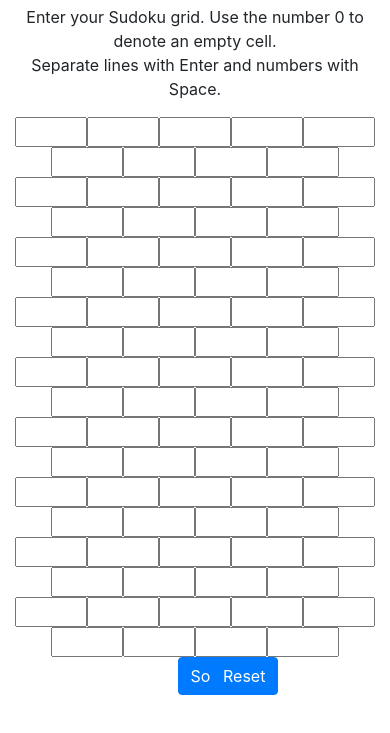
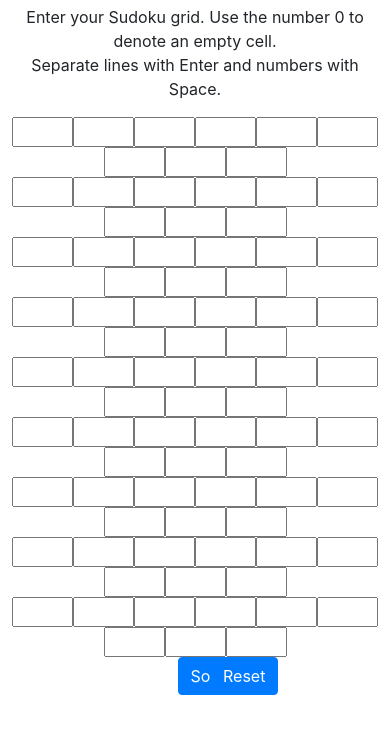
Before and after one commit to jwwitherspoon/sudoku-solver, a plain HTML site: page index.html in a window 390 px wide. Shown: the part 51-784 px from the top of the page. Drawn offline with nearby package versions, Linux system fonts and the light colour scheme.

Commit message:
Update index.html
Change textbox size to suit mobile better

```diff
--- a/index.html
+++ b/index.html
@@ -23,103 +23,103 @@
 				</div>
 			</div>
 			<div class="row justify-content-center">
-				<input type="text" id="0-0" class="text-center" size="2" maxlength="1">
-				<input type="text" id="0-1" class="text-center" size="2" maxlength="1">
-				<input type="text" id="0-2" class="text-center" size="2" maxlength="1">
-				<input type="text" id="0-3" class="text-center" size="2" maxlength="1">
-				<input type="text" id="0-4" class="text-center" size="2" maxlength="1">
-				<input type="text" id="0-5" class="text-center" size="2" maxlength="1">
-				<input type="text" id="0-6" class="text-center" size="2" maxlength="1">
-				<input type="text" id="0-7" class="text-center" size="2" maxlength="1">
-				<input type="text" id="0-8" class="text-center" size="2" maxlength="1">
+				<input type="text" id="0-0" class="text-center" size="1" maxlength="1">
+				<input type="text" id="0-1" class="text-center" size="1" maxlength="1">
+				<input type="text" id="0-2" class="text-center" size="1" maxlength="1">
+				<input type="text" id="0-3" class="text-center" size="1" maxlength="1">
+				<input type="text" id="0-4" class="text-center" size="1" maxlength="1">
+				<input type="text" id="0-5" class="text-center" size="1" maxlength="1">
+				<input type="text" id="0-6" class="text-center" size="1" maxlength="1">
+				<input type="text" id="0-7" class="text-center" size="1" maxlength="1">
+				<input type="text" id="0-8" class="text-center" size="1" maxlength="1">
 			</div>
 			<div class="row justify-content-center">
-				<input type="text" id="1-0" class="text-center" size="2" maxlength="1">
-				<input type="text" id="1-1" class="text-center" size="2" maxlength="1">
-				<input type="text" id="1-2" class="text-center" size="2" maxlength="1">
-				<input type="text" id="1-3" class="text-center" size="2" maxlength="1">
-				<input type="text" id="1-4" class="text-center" size="2" maxlength="1">
-				<input type="text" id="1-5" class="text-center" size="2" maxlength="1">
-				<input type="text" id="1-6" class="text-center" size="2" maxlength="1">
-				<input type="text" id="1-7" class="text-center" size="2" maxlength="1">
-				<input type="text" id="1-8" class="text-center" size="2" maxlength="1">
+				<input type="text" id="1-0" class="text-center" size="1" maxlength="1">
+				<input type="text" id="1-1" class="text-center" size="1" maxlength="1">
+				<input type="text" id="1-2" class="text-center" size="1" maxlength="1">
+				<input type="text" id="1-3" class="text-center" size="1" maxlength="1">
+				<input type="text" id="1-4" class="text-center" size="1" maxlength="1">
+				<input type="text" id="1-5" class="text-center" size="1" maxlength="1">
+				<input type="text" id="1-6" class="text-center" size="1" maxlength="1">
+				<input type="text" id="1-7" class="text-center" size="1" maxlength="1">
+				<input type="text" id="1-8" class="text-center" size="1" maxlength="1">
 			</div>
 			<div class="row justify-content-center">
-				<input type="text" id="2-0" class="text-center" size="2" maxlength="1">
-				<input type="text" id="2-1" class="text-center" size="2" maxlength="1">
-				<input type="text" id="2-2" class="text-center" size="2" maxlength="1">
-				<input type="text" id="2-3" class="text-center" size="2" maxlength="1">
-				<input type="text" id="2-4" class="text-center" size="2" maxlength="1">
-				<input type="text" id="2-5" class="text-center" size="2" maxlength="1">
-				<input type="text" id="2-6" class="text-center" size="2" maxlength="1">
-				<input type="text" id="2-7" class="text-center" size="2" maxlength="1">
-				<input type="text" id="2-8" class="text-center" size="2" maxlength="1">
+				<input type="text" id="2-0" class="text-center" size="1" maxlength="1">
+				<input type="text" id="2-1" class="text-center" size="1" maxlength="1">
+				<input type="text" id="2-2" class="text-center" size="1" maxlength="1">
+				<input type="text" id="2-3" class="text-center" size="1" maxlength="1">
+				<input type="text" id="2-4" class="text-center" size="1" maxlength="1">
+				<input type="text" id="2-5" class="text-center" size="1" maxlength="1">
+				<input type="text" id="2-6" class="text-center" size="1" maxlength="1">
+				<input type="text" id="2-7" class="text-center" size="1" maxlength="1">
+				<input type="text" id="2-8" class="text-center" size="1" maxlength="1">
 			</div>
 			<div class="row justify-content-center">
-				<input type="text" id="3-0" class="text-center" size="2" maxlength="1">
-				<input type="text" id="3-1" class="text-center" size="2" maxlength="1">
-				<input type="text" id="3-2" class="text-center" size="2" maxlength="1">
-				<input type="text" id="3-3" class="text-center" size="2" maxlength="1">
-				<input type="text" id="3-4" class="text-center" size="2" maxlength="1">
-				<input type="text" id="3-5" class="text-center" size="2" maxlength="1">
-				<input type="text" id="3-6" class="text-center" size="2" maxlength="1">
-				<input type="text" id="3-7" class="text-center" size="2" maxlength="1">
-				<input type="text" id="3-8" class="text-center" size="2" maxlength="1">
+				<input type="text" id="3-0" class="text-center" size="1" maxlength="1">
+				<input type="text" id="3-1" class="text-center" size="1" maxlength="1">
+				<input type="text" id="3-2" class="text-center" size="1" maxlength="1">
+				<input type="text" id="3-3" class="text-center" size="1" maxlength="1">
+				<input type="text" id="3-4" class="text-center" size="1" maxlength="1">
+				<input type="text" id="3-5" class="text-center" size="1" maxlength="1">
+				<input type="text" id="3-6" class="text-center" size="1" maxlength="1">
+				<input type="text" id="3-7" class="text-center" size="1" maxlength="1">
+				<input type="text" id="3-8" class="text-center" size="1" maxlength="1">
 			</div>
 			<div class="row justify-content-center">
-				<input type="text" id="4-0" class="text-center" size="2" maxlength="1">
-				<input type="text" id="4-1" class="text-center" size="2" maxlength="1">
-				<input type="text" id="4-2" class="text-center" size="2" maxlength="1">
-				<input type="text" id="4-3" class="text-center" size="2" maxlength="1">
-				<input type="text" id="4-4" class="text-center" size="2" maxlength="1">
-				<input type="text" id="4-5" class="text-center" size="2" maxlength="1">
-				<input type="text" id="4-6" class="text-center" size="2" maxlength="1">
-				<input type="text" id="4-7" class="text-center" size="2" maxlength="1">
-				<input type="text" id="4-8" class="text-center" size="2" maxlength="1">
+				<input type="text" id="4-0" class="text-center" size="1" maxlength="1">
+				<input type="text" id="4-1" class="text-center" size="1" maxlength="1">
+				<input type="text" id="4-2" class="text-center" size="1" maxlength="1">
+				<input type="text" id="4-3" class="text-center" size="1" maxlength="1">
+				<input type="text" id="4-4" class="text-center" size="1" maxlength="1">
+				<input type="text" id="4-5" class="text-center" size="1" maxlength="1">
+				<input type="text" id="4-6" class="text-center" size="1" maxlength="1">
+				<input type="text" id="4-7" class="text-center" size="1" maxlength="1">
+				<input type="text" id="4-8" class="text-center" size="1" maxlength="1">
 			</div>
 			<div class="row justify-content-center">
-				<input type="text" id="5-0" class="text-center" size="2" maxlength="1">
-				<input type="text" id="5-1" class="text-center" size="2" maxlength="1">
-				<input type="text" id="5-2" class="text-center" size="2" maxlength="1">
-				<input type="text" id="5-3" class="text-center" size="2" maxlength="1">
-				<input type="text" id="5-4" class="text-center" size="2" maxlength="1">
-				<input type="text" id="5-5" class="text-center" size="2" maxlength="1">
-				<input type="text" id="5-6" class="text-center" size="2" maxlength="1">
-				<input type="text" id="5-7" class="text-center" size="2" maxlength="1">
-				<input type="text" id="5-8" class="text-center" size="2" maxlength="1">
+				<input type="text" id="5-0" class="text-center" size="1" maxlength="1">
+				<input type="text" id="5-1" class="text-center" size="1" maxlength="1">
+				<input type="text" id="5-2" class="text-center" size="1" maxlength="1">
+				<input type="text" id="5-3" class="text-center" size="1" maxlength="1">
+				<input type="text" id="5-4" class="text-center" size="1" maxlength="1">
+				<input type="text" id="5-5" class="text-center" size="1" maxlength="1">
+				<input type="text" id="5-6" class="text-center" size="1" maxlength="1">
+				<input type="text" id="5-7" class="text-center" size="1" maxlength="1">
+				<input type="text" id="5-8" class="text-center" size="1" maxlength="1">
 			</div>
 			<div class="row justify-content-center">
-				<input type="text" id="6-0" class="text-center" size="2" maxlength="1">
-				<input type="text" id="6-1" class="text-center" size="2" maxlength="1">
-				<input type="text" id="6-2" class="text-center" size="2" maxlength="1">
-				<input type="text" id="6-3" class="text-center" size="2" maxlength="1">
-				<input type="text" id="6-4" class="text-center" size="2" maxlength="1">
-				<input type="text" id="6-5" class="text-center" size="2" maxlength="1">
-				<input type="text" id="6-6" class="text-center" size="2" maxlength="1">
-				<input type="text" id="6-7" class="text-center" size="2" maxlength="1">
-				<input type="text" id="6-8" class="text-center" size="2" maxlength="1">
+				<input type="text" id="6-0" class="text-center" size="1" maxlength="1">
+				<input type="text" id="6-1" class="text-center" size="1" maxlength="1">
+				<input type="text" id="6-2" class="text-center" size="1" maxlength="1">
+				<input type="text" id="6-3" class="text-center" size="1" maxlength="1">
+				<input type="text" id="6-4" class="text-center" size="1" maxlength="1">
+				<input type="text" id="6-5" class="text-center" size="1" maxlength="1">
+				<input type="text" id="6-6" class="text-center" size="1" maxlength="1">
+				<input type="text" id="6-7" class="text-center" size="1" maxlength="1">
+				<input type="text" id="6-8" class="text-center" size="1" maxlength="1">
 			</div>
 			<div class="row justify-content-center">
-				<input type="text" id="7-0" class="text-center" size="2" maxlength="1">
-				<input type="text" id="7-1" class="text-center" size="2" maxlength="1">
-				<input type="text" id="7-2" class="text-center" size="2" maxlength="1">
-				<input type="text" id="7-3" class="text-center" size="2" maxlength="1">
-				<input type="text" id="7-4" class="text-center" size="2" maxlength="1">
-				<input type="text" id="7-5" class="text-center" size="2" maxlength="1">
-				<input type="text" id="7-6" class="text-center" size="2" maxlength="1">
-				<input type="text" id="7-7" class="text-center" size="2" maxlength="1">
-				<input type="text" id="7-8" class="text-center" size="2" maxlength="1">
+				<input type="text" id="7-0" class="text-center" size="1" maxlength="1">
+				<input type="text" id="7-1" class="text-center" size="1" maxlength="1">
+				<input type="text" id="7-2" class="text-center" size="1" maxlength="1">
+				<input type="text" id="7-3" class="text-center" size="1" maxlength="1">
+				<input type="text" id="7-4" class="text-center" size="1" maxlength="1">
+				<input type="text" id="7-5" class="text-center" size="1" maxlength="1">
+				<input type="text" id="7-6" class="text-center" size="1" maxlength="1">
+				<input type="text" id="7-7" class="text-center" size="1" maxlength="1">
+				<input type="text" id="7-8" class="text-center" size="1" maxlength="1">
 			</div>
 			<div class="row justify-content-center">
-				<input type="text" id="8-0" class="text-center" size="2" maxlength="1">
-				<input type="text" id="8-1" class="text-center" size="2" maxlength="1">
-				<input type="text" id="8-2" class="text-center" size="2" maxlength="1">
-				<input type="text" id="8-3" class="text-center" size="2" maxlength="1">
-				<input type="text" id="8-4" class="text-center" size="2" maxlength="1">
-				<input type="text" id="8-5" class="text-center" size="2" maxlength="1">
-				<input type="text" id="8-6" class="text-center" size="2" maxlength="1">
-				<input type="text" id="8-7" class="text-center" size="2" maxlength="1">
-				<input type="text" id="8-8" class="text-center" size="2" maxlength="1">
+				<input type="text" id="8-0" class="text-center" size="1" maxlength="1">
+				<input type="text" id="8-1" class="text-center" size="1" maxlength="1">
+				<input type="text" id="8-2" class="text-center" size="1" maxlength="1">
+				<input type="text" id="8-3" class="text-center" size="1" maxlength="1">
+				<input type="text" id="8-4" class="text-center" size="1" maxlength="1">
+				<input type="text" id="8-5" class="text-center" size="1" maxlength="1">
+				<input type="text" id="8-6" class="text-center" size="1" maxlength="1">
+				<input type="text" id="8-7" class="text-center" size="1" maxlength="1">
+				<input type="text" id="8-8" class="text-center" size="1" maxlength="1">
 			</div>
 			<div class="row justify-content-center">
 				<div class="col-1 text-center">
```
